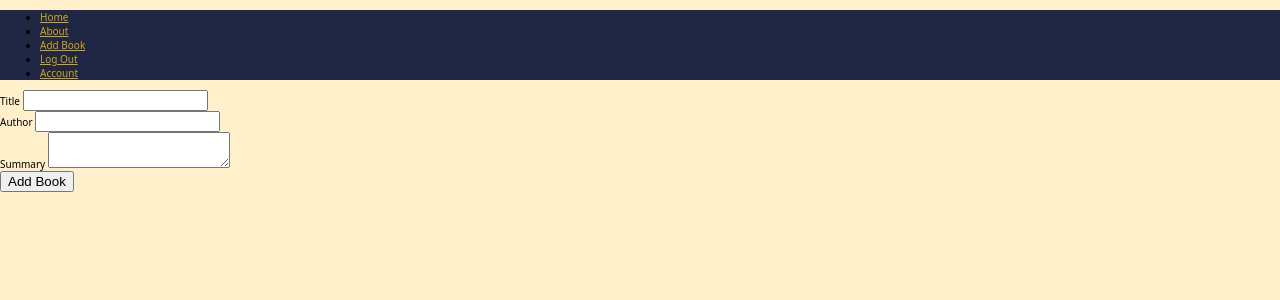
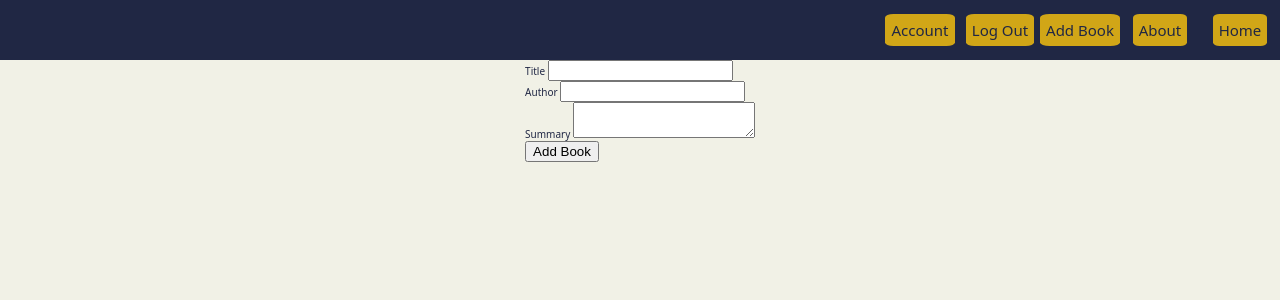
Before and after one commit to WillJohnson03/book_shelf, a Flask app: page /create in a window 1280 px wide. Shown: the top 300 px of the page. Run offline with Flask 2, Linux system fonts and the light colour scheme; the visitor is signed in with stand-in values (Sample User, id 1).

Commit message:
style navbar

```diff
--- a/myapp/static/css/main.css
+++ b/myapp/static/css/main.css
@@ -18,17 +18,45 @@ html {
 }
 
 body {
-  background-color: #ffefca;
+  background-color: #F1F1E6;
   /* Use a system font, if none are available use an available sans-sarif font */
   font-family: system-ui, -apple-system, BlinkMacSystemFont, "Segoe UI",
         Roboto, Oxygen-Sans, Ubuntu, Cantarell, "Helvetica Neue", sans-serif;
   margin: 0;
 }
 
-.nav {
-  background-color: #202744;
+.container {
+  display: grid;
+  align-content: center;
+  justify-content: center;
+  color: #202744;
 }
 
-a {
-  color: #D1A617;
+.nav {
+  display: flex;
+  flex-direction: row-reverse;
+  background-color: #202744;
+  min-height: 6rem;
+  align-items: center;
+  margin: 0;
+  padding: 0;
 }
+
+.nav-link {
+  width: 8rem;
+  font-size: 1.5rem;
+  padding: 0;
+  margin: 0;
+  list-style: none;
+  text-align: center;
+}
+
+.navbar-link {
+  background-color: #d1a617;
+  color: #202744;
+  padding: 6px 6px;
+  text-align: center;
+  text-decoration: none;
+  display: inline-block;
+  border-radius: 12%;
+}
--- a/myapp/templates/base.html
+++ b/myapp/templates/base.html
@@ -5,33 +5,33 @@
     <meta http-equiv="X-UA-Compatible" content="IE=edge">
     <meta name="viewport" content="width=device-width, initial-scale=1.0">
     <link rel="stylesheet" href="{{ url_for('static', filename='css/main.css')}}">
-    <title>Party!</title>
+    <title>Bookish</title>
 </head>
 <body>
     <ul class="nav">
         <li class="nav-link">
-            <a href="{{url_for('core.index')}}">Home</a>
+            <a class="navbar-link" href="{{url_for('core.index')}}">Home</a>
         </li>
         <li class="nav-link">
-            <a href="{{url_for('core.info')}}">About</a>
+            <a class="navbar-link" href="{{url_for('core.info')}}">About</a>
         </li>
 
         {% if current_user.is_authenticated %}
         <li class="nav-link">
-            <a href="{{url_for('books.add_book')}}">Add Book</a>
+            <a class="navbar-link" href="{{url_for('books.add_book')}}">Add Book</a>
         </li>
         <li class="nav-link">
-            <a href="{{url_for('users.logout')}}">Log Out</a>
+            <a class="navbar-link" href="{{url_for('users.logout')}}">Log Out</a>
         </li>
         <li class="nav-link">
-            <a href="{{url_for('users.account')}}">Account</a>
+            <a class="navbar-link" href="{{url_for('users.account')}}">Account</a>
         </li>
         {% else %}
         <li class="nav-link">
-            <a href="{{url_for('users.login')}}">Log In</a>
+            <a class="navbar-link" href="{{url_for('users.login')}}">Log In</a>
         </li>
         <li class="nav-link">
-            <a href="{{url_for('users.register')}}">Register</a>
+            <a class="navbar-link" href="{{url_for('users.register')}}">Register</a>
         </li>
         {% endif %}
     </ul>
```
